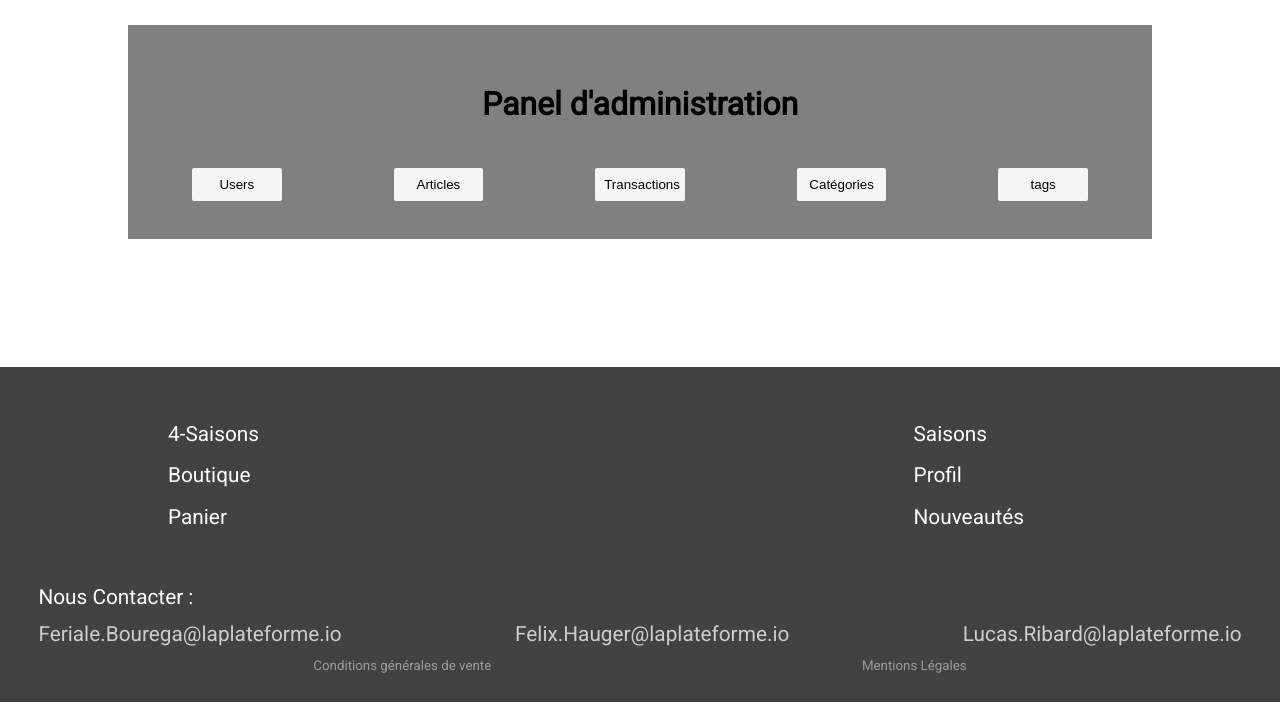
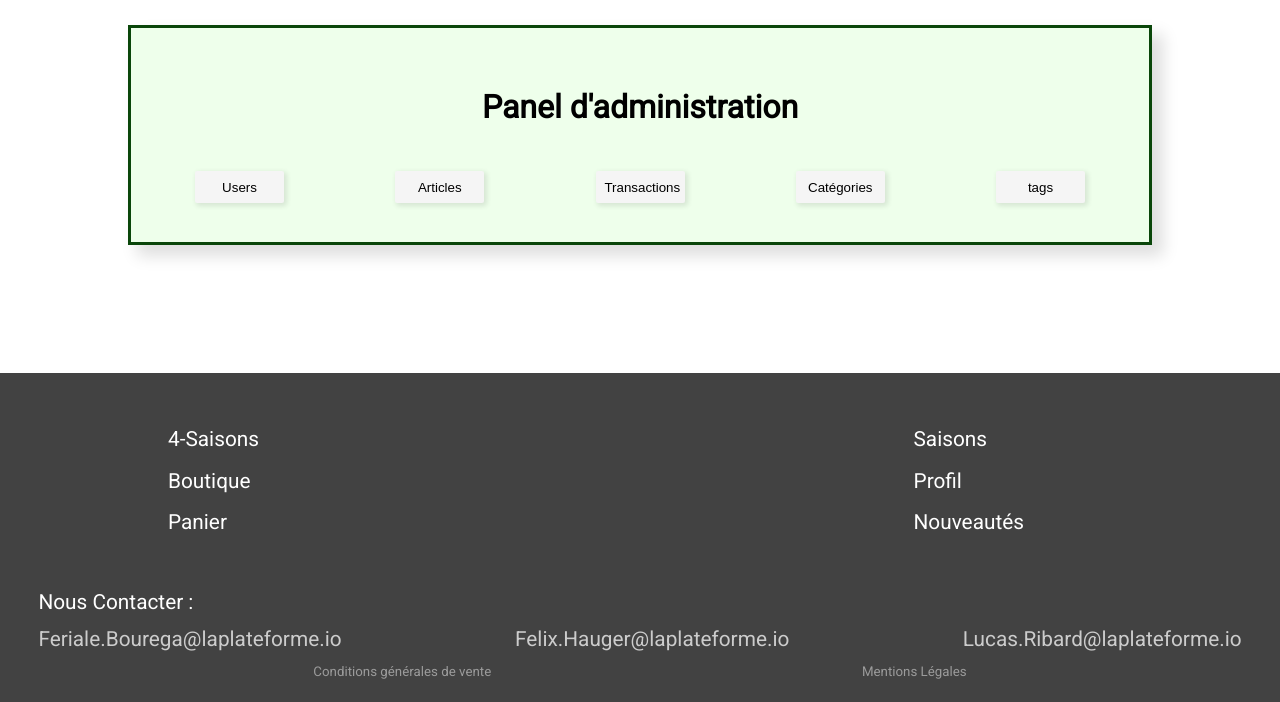
Before and after one commit to felix-hauger/boutique-en-ligne, a PHP site: page /public/admin.php in a window 1280 px wide. Shown: the part 121-823 px from the top of the page. Before the commit the page ends 794 px from the top, so only its background shows below. Run offline with PHP 8.4, Linux system fonts and the light colour scheme; some libraries are stand-ins or nearby versions.

Commit message:
CSS change on admin.php

```diff
--- a/public/style/admin.css
+++ b/public/style/admin.css
@@ -1,40 +1,47 @@
-body{
-    margin:0;
+body {
+    margin: 0;
 }
 
-#ControlPanel{
-    background-color: gray;
-    margin:10%;
+#ControlPanel {
+    background-color: var(--lightbg-color);
+    box-shadow: 10px 10px 15px 1px rgba(0, 0, 0, 0.13);
+    margin: 10%;
     margin-top: 2%;
-    padding:3% 5%;
+    padding: 3% 5%;
     text-align: center;
+    border-style: solid;
+    border-color: var(--detail-color);
+    border-width: 3px;
 
 }
-h1{
+
+h1 {
     margin-bottom: 5%;
 }
 
-#CPbuttons{
-    display:flex;
+#CPbuttons {
+    display: flex;
     justify-content: space-between;
+
 }
 
-#CPbuttons button{
-    width: 10% ;
+#CPbuttons button {
+    width: 10%;
     border-style: none;
     border-radius: 2px;
     background-color: whitesmoke;
-    padding: 1% ;
+    padding: 1%;
+    box-shadow: 2px 2px 5px 1px rgba(0, 0, 0, 0.103);
 
 }
 
 
-#CPbuttons button:hover{
-    background-color:var(--bg-color);
+#CPbuttons button:hover {
+    background-color: var(--bg-color);
 
 }
 
-#CPbuttons button.selected{
+#CPbuttons button.selected {
     border-style: solid;
     border-color: var(--detail-color);
     border-width: 3px;
@@ -42,29 +49,32 @@
 
 }
 
-#Main{
+#Main {
     width: 100%;
-    background-color: blanchedalmond;
+    background-color: var(--lightbg-color);
 }
 
-.TBAffichage{
+.TBAffichage {
     padding: 1%;
     text-align: left;
     border-collapse: collapse;
-  width: 100%;
+    width: 100%;
 }
 
 td {
     border: 1px solid var(--detail-color);
-    vertical-align: auto;
+    text-align: center;
+    vertical-align: middle;
 
 }
-td button{
+
+td button {
     padding: 3%;
     border-radius: 5px;
     font-weight: bolder;
 }
-.Supprimer{
+
+.Supprimer {
     background-color: #ff4040;
     border-style: none;
 }
```
Also changed, not shown: src/view/admin_articles.php (+40 -1 lines).
